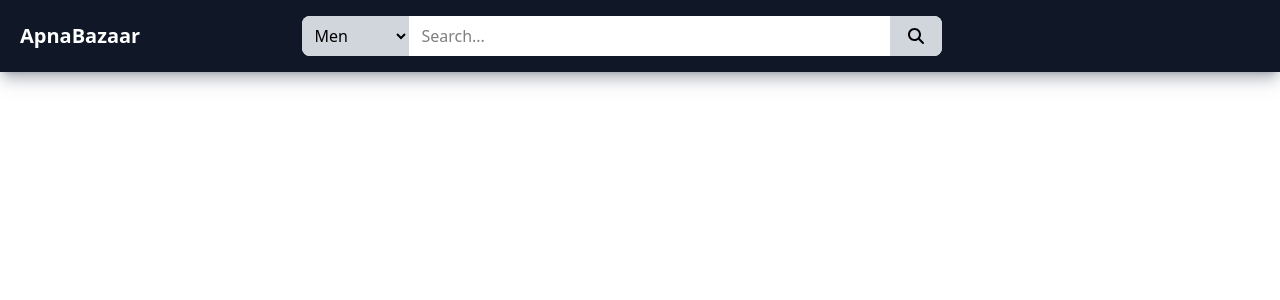
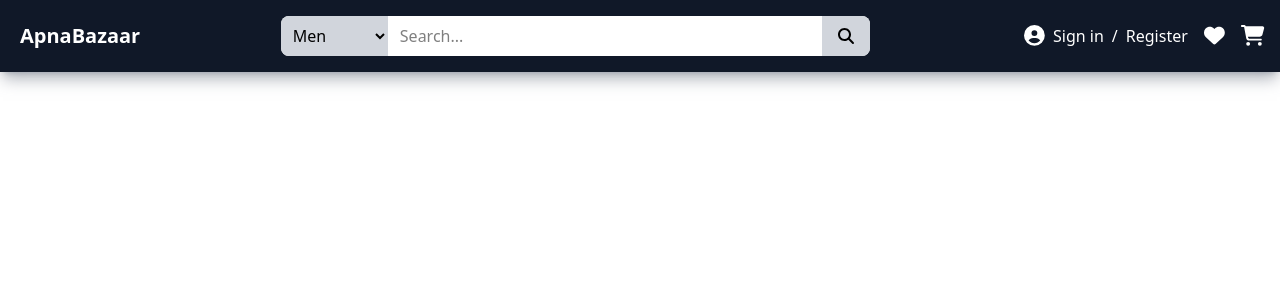
Before and after one commit to develop-akumar/supermart, an Angular app: page / in a window 1280 px wide. Shown: the top 300 px of the page. Built offline with nearby package versions, Linux system fonts and the light colour scheme.

Commit message:
Header comp | Sign Inand cart buttons

```diff
--- a/src/app/components/header/header.component.html
+++ b/src/app/components/header/header.component.html
@@ -18,5 +18,18 @@
                 <fa-icon [icon]="faSearch"></fa-icon>
             </button>
         </div>
+        <div class="flex items-center w-[27%] gap-6 justify-end h-full">
+            <div class="flex items-center gap-2 text-white ">
+                <fa-icon [icon]="faUserCircle" class="text-[1.3em]"> </fa-icon>
+                <h5><a href="#" class="text-white no-underline hover:underline">Sign in</a></h5>
+                <span>/</span>
+                <h5><a href="#" class="text-white no-underline hover:underline">Register</a></h5>
+            </div>
+        </div>
+
+        <div class="flex items-center gap-4 text-white text-[1.3em] ml-4 mr-4">
+            <fa-icon [icon]="faHeart" ></fa-icon>
+            <fa-icon [icon]="faShoppingCart" ></fa-icon>
+        </div>
     </div>
 </div>
--- a/src/app/components/header/header.component.ts
+++ b/src/app/components/header/header.component.ts
@@ -1,6 +1,6 @@
 import { Component } from '@angular/core';
 import { FontAwesomeModule } from '@fortawesome/angular-fontawesome';
-import { faSearch } from '@fortawesome/free-solid-svg-icons';
+import { faSearch, faUserCircle, faHeart, faShoppingCart } from '@fortawesome/free-solid-svg-icons';
 
 @Component({
   selector: 'app-header',
@@ -12,4 +12,7 @@ import { faSearch } from '@fortawesome/free-solid-svg-icons';
 })
 export class HeaderComponent {
   faSearch = faSearch;
+  faUserCircle = faUserCircle
+  faHeart = faHeart
+  faShoppingCart = faShoppingCart;
 }
```
